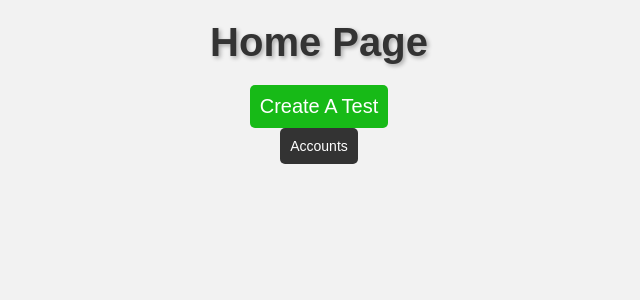
After one commit to amoyer22/CSET160-Final, a Flask app: page /home in a window 1280 px wide. The commit adds this page. Shown: the top 300 px of the page, without its empty margins (321-961 px from the left). Run offline with Flask 3, Linux system fonts and the light colour scheme.

Commit message:
Moved files into folders, defined routes

```diff
--- a/main.py
+++ b/main.py
@@ -7,8 +7,16 @@ engine = create_engine(conn_str)
 conn = engine.connect()
 
 @app.route('/')
+def index():
+    return render_template('index.html')
+
+@app.route('/accounts')
+def accounts():
+    return render_template('acc.html')
+
+@app.route('/home')
 def home():
-    return render_template('index.html')
+    return render_template('home.html')
 
 @app.route('/tests')
 def testshome():
--- a/acc.html
+++ b/templates/acc.html
@@ -3,13 +3,13 @@
 <head>
     <meta charset="UTF-8">
     <meta name="viewport" content="width=device-width, initial-scale=1.0">
-    <link rel="stylesheet" href="acc.css">
-    <title>Document</title>
+    <link rel="stylesheet" href="../static/styles/acc.css">
+    <title>Accounts</title>
 </head>
 <body>
     <h1>Accounts</h1>
 
 
-    <button id = "logout-btn" onclick="window.location.href = 'index.html'">Log Out</button>
+    <button id = "logout-btn" onclick="window.location.href = '/'">Log Out</button>
 </body>
 </html>
--- /dev/null
+++ b/templates/home.html
@@ -0,0 +1,15 @@
+<!DOCTYPE html>
+<html lang="en">
+<head>
+    <meta charset="UTF-8">
+    <meta name="viewport" content="width=device-width, initial-scale=1.0">
+    <link rel="stylesheet" href="../static/styles/home.css">
+    <title>Home</title>
+</head>
+<body>
+    <h1>Home Page</h1>
+    <button id = "cr-btn" onclick="window.location.href = '/tests/create'">Create A Test</button>
+
+    <button id = "acc-btn" onclick="window.location.href = '/accounts'">Accounts</button>
+</body>
+</html>
```
Also changed, not shown: create.html (deleted, +0 -12 lines), home.html (deleted, +0 -15 lines), index.html (deleted, +0 -26 lines), templates/index.html (+26 -0 lines), static/styles/acc.css (renamed from acc.css), static/styles/home.css (renamed from home.css), static/styles/login.css (renamed from login.css).
